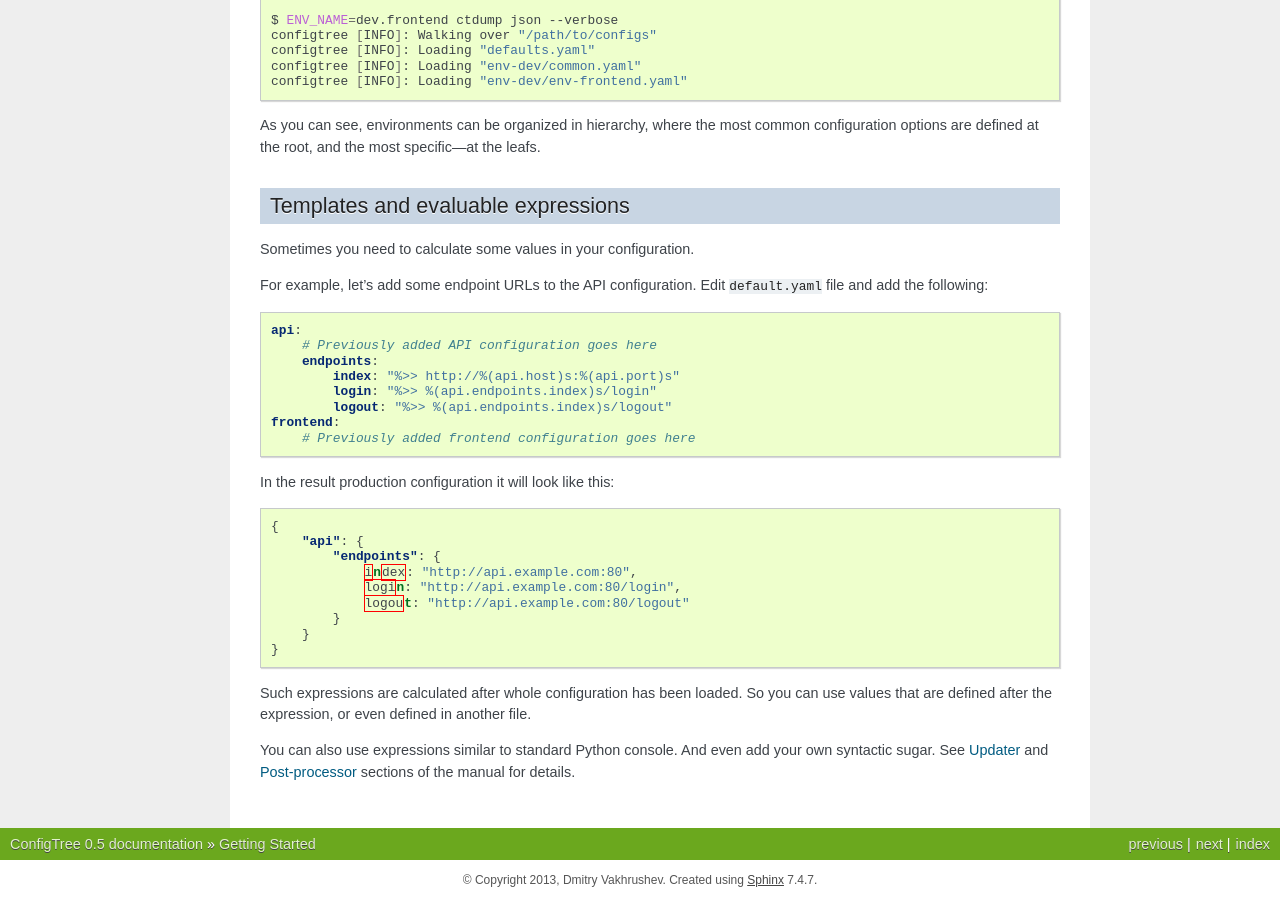
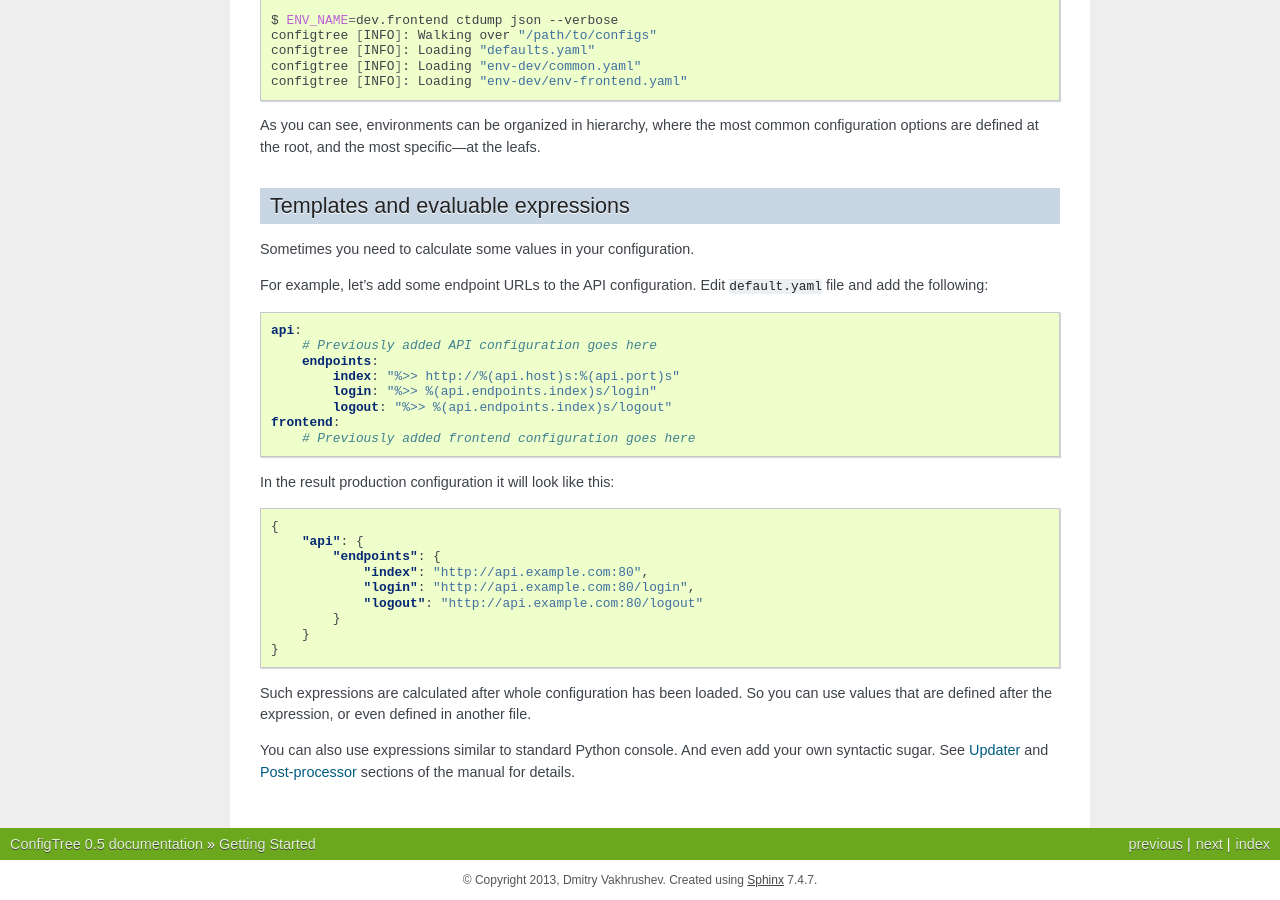
Before and after one commit to StudioEtrange/ConfigTree, a Sphinx documentation site: the page built from docs/getting_started.rst, in a window 1280 px wide and 900 px high, scrolled down 4049 px. Built offline with Sphinx 7.4.7, drawn with Linux system fonts in a browser that asks for light colours.

Commit message:
Fixed documentation

```diff
--- a/docs/getting_started.rst
+++ b/docs/getting_started.rst
@@ -304,9 +304,9 @@
     {
         "api": {
             "endpoints": {
-                index: "http://api.example.com:80",
-                login: "http://api.example.com:80/login",
-                logout: "http://api.example.com:80/logout"
+                "index": "http://api.example.com:80",
+                "login": "http://api.example.com:80/login",
+                "logout": "http://api.example.com:80/logout"
             }
         }
     }
```
